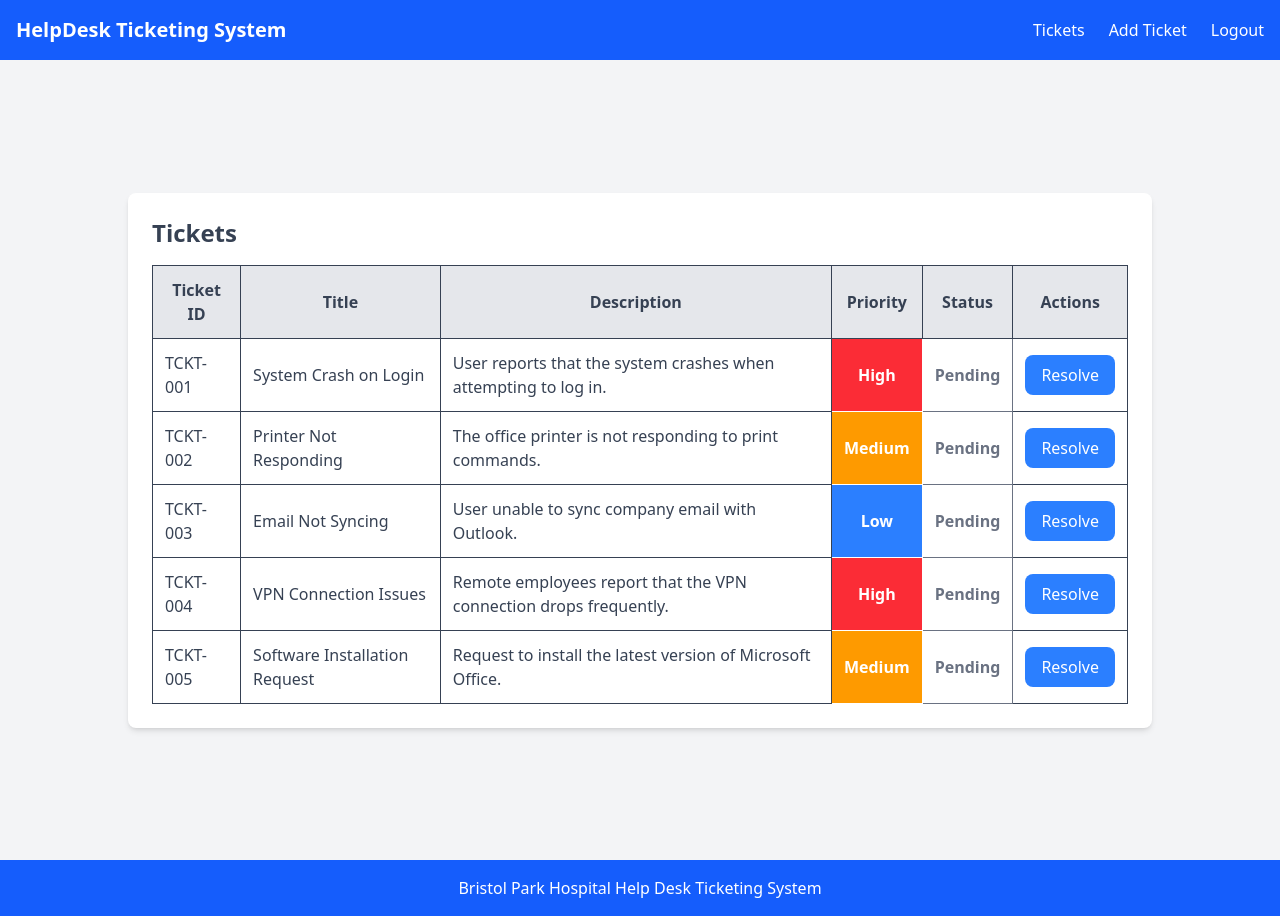
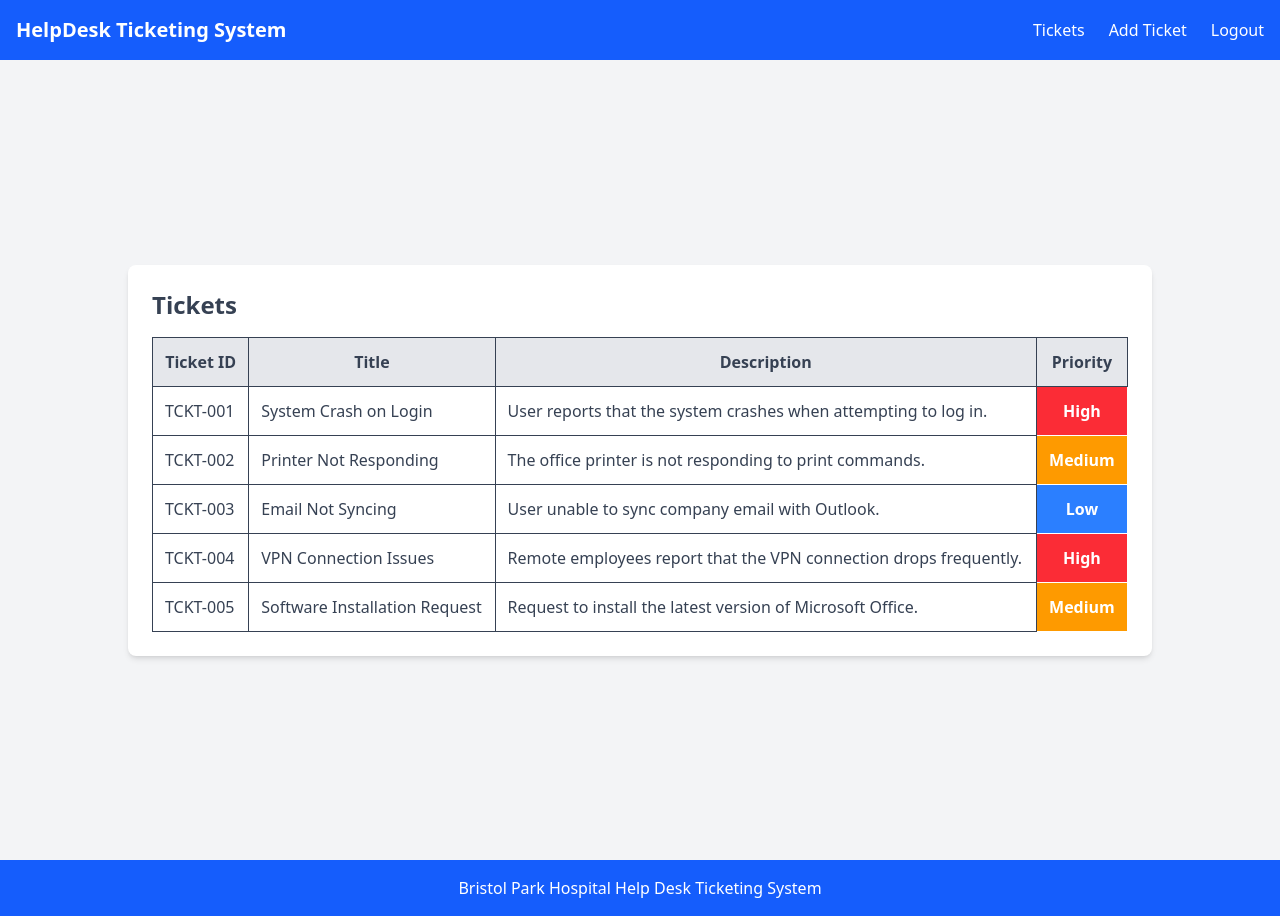
Before and after one commit to Janeirungu01/Helpdesk-Ticketing-System, a React (Vite) app: page /tickets in a window 1280 px wide. Built offline with nearby package versions, Linux system fonts and the light colour scheme.

Commit message:
Dynamically accept logged in user object

```diff
--- a/src/components/Tickets.jsx
+++ b/src/components/Tickets.jsx
@@ -1,6 +1,6 @@
 import React, { useState } from "react";
 
-function Tickets({ tickets }) {
+function Tickets({ tickets, loggedInUser }) {
   const [ticketList, setTicketList] = useState(
     tickets.map((ticket) => ({ ...ticket, resolved: false }))
   );
@@ -41,8 +41,8 @@ function Tickets({ tickets }) {
                 <th className="p-3 border">Title</th>
                 <th className="p-3 border">Description</th>
                 <th className="p-3 border">Priority</th>
-                <th className="p-3 border">Status</th>
-                <th className="p-3 border">Actions</th>
+                {loggedInUser?.userType === "Admin" && (<th className="p-3 border">Status</th>)}
+                {loggedInUser?.userType === "Admin" && (<th className="border p-2">Actions</th>)}
                 </tr>
             </thead>
             <tbody>
@@ -62,23 +62,25 @@ function Tickets({ tickets }) {
                   >
                     {ticket.priority}
                   </td>
-                  <td
-                    className={`p-3 border text-center font-bold ${
-                      ticket.resolved ? "text-green-500" : "text-gray-500"
-                    }`}
-                  >
-                    {ticket.resolved ? "Resolved" : "Pending"}
+                {loggedInUser?.userType == "Admin" && (
+                <td className="border p-2">
+                  {ticket.resolved ? "Resolved": "Pending"}
                 </td>
-                  <td className="p-3 border text-center">
-                    {!ticket.resolved && (
+              )}
+                {loggedInUser?.userType == "Admin" && (
+                <td className="border p-2">
+                  {!ticket.resolved ? (
                     <button
+                      className="bg-green-500 text-white px-4 py-1 rounded"
                       onClick={() => openModal(ticket)}
-                        className="px-4 py-2 bg-blue-500 text-white rounded-lg hover:bg-blue-600 transition"
                     >
                       Resolve
                     </button>
+                  ) : (
+                    <span className="text-green-600 font-bold">Resolved</span>
                   )}
                 </td>
+              )}
             </tr>
           ))}
             </tbody>
@@ -86,7 +88,6 @@ function Tickets({ tickets }) {
         </div>
       </div>
 
-      {/* Modal */}
       {isModalOpen && (
         <div className="fixed inset-0 bg-gray-800 bg-opacity-50 flex justify-center items-center">
           <div className="bg-white p-6 rounded-lg shadow-lg w-96">
```
Lines whose indentation alone changed are shown as unchanged.
